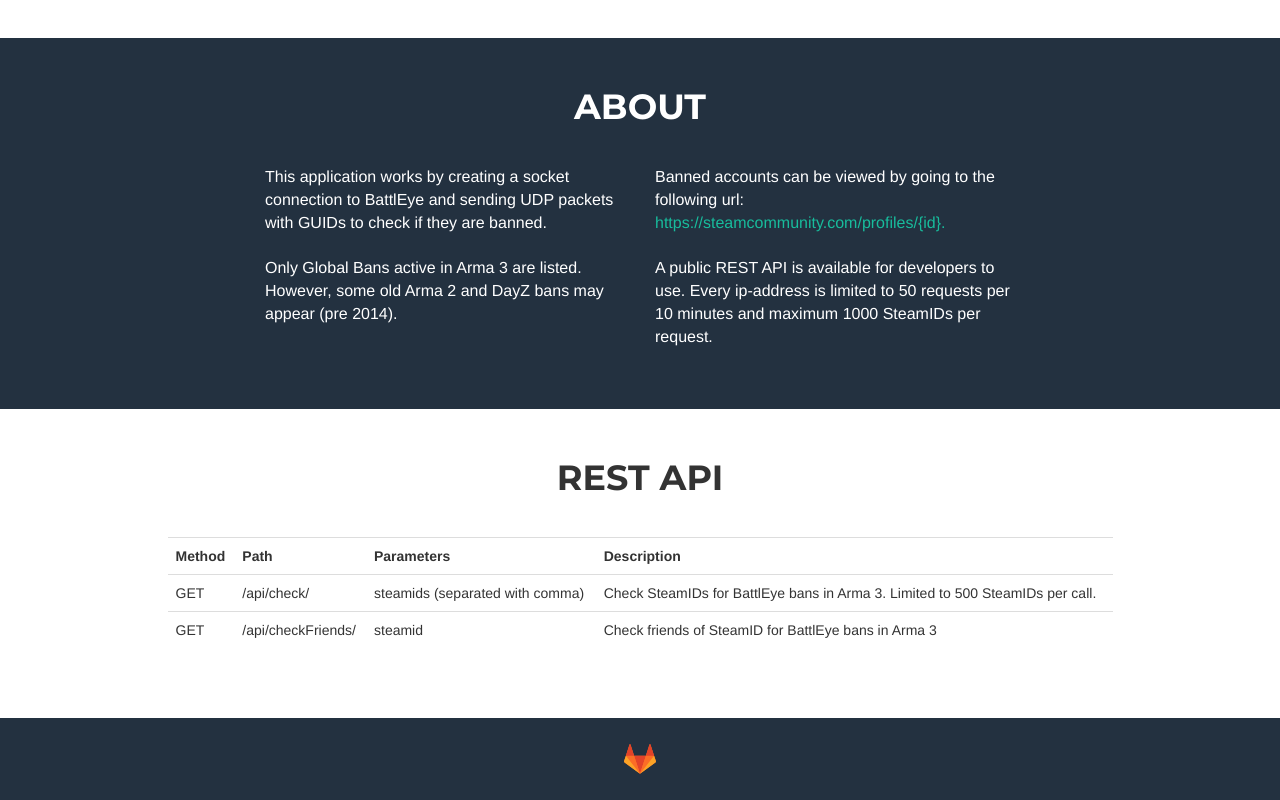
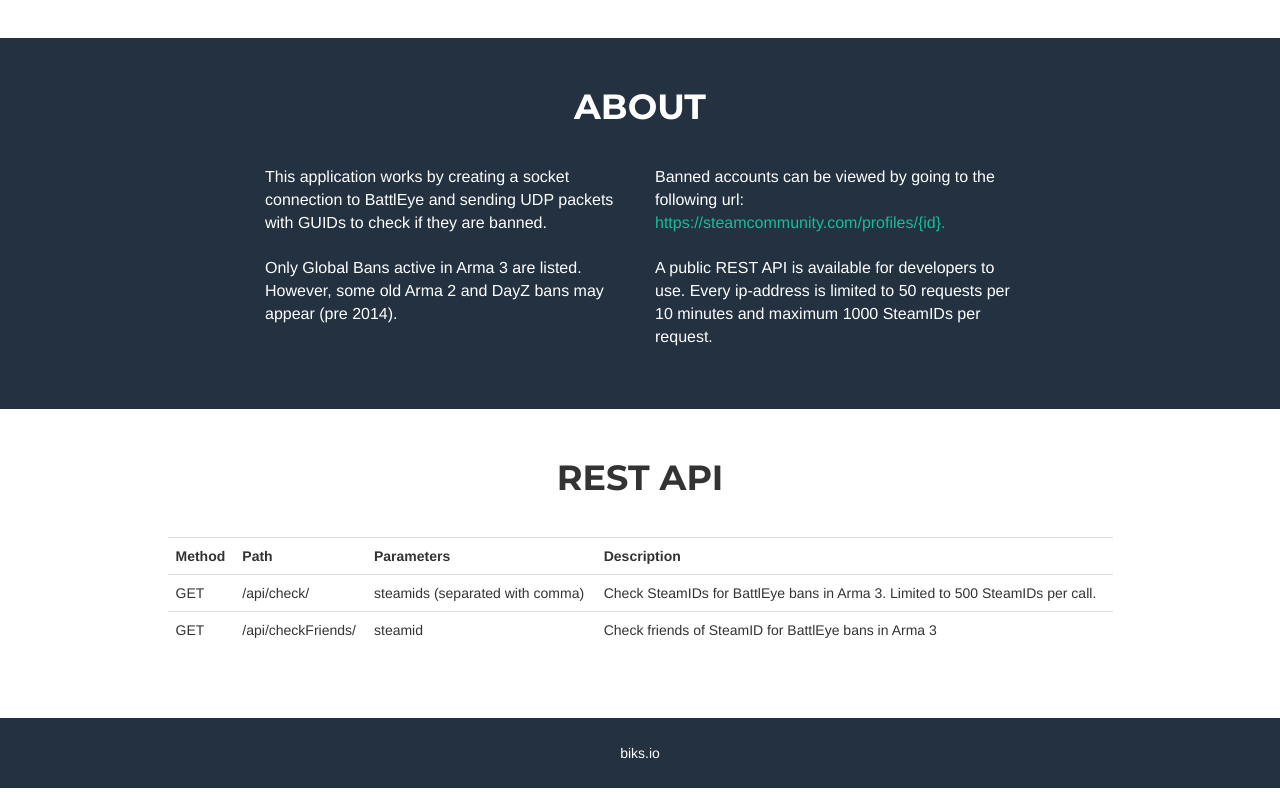
Before and after one commit to Bikstok/battleyeBans, a website: page public/index.html in a window 1280 px wide. Shown: the part 963-1763 px from the top of the page. Drawn offline with nearby package versions, Linux system fonts and the light colour scheme.

Commit message:
changed link

```diff
--- a/public/index.html
+++ b/public/index.html
@@ -159,7 +159,7 @@
         <div class="container">
             <div class="row">
                 <div class="col-lg-12">
-                    <a href="https://gitlab.com/users/Bikstok/projects"><img src="assets/img/git.svg" width="32px" height="32px"></a>
+                    <a href="https://biks.io">biks.io</a>
                 </div>
             </div>
         </div>
```
